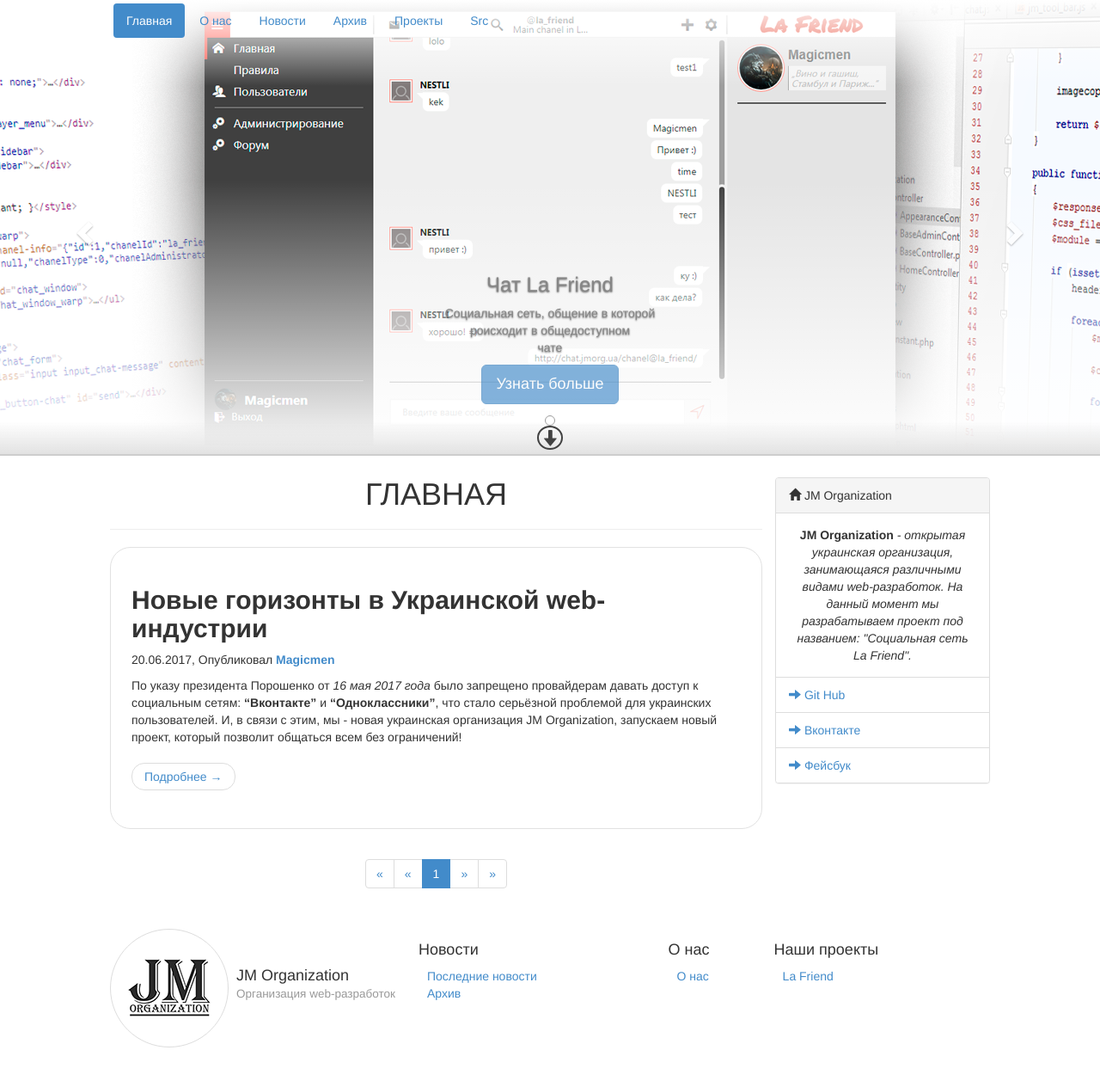
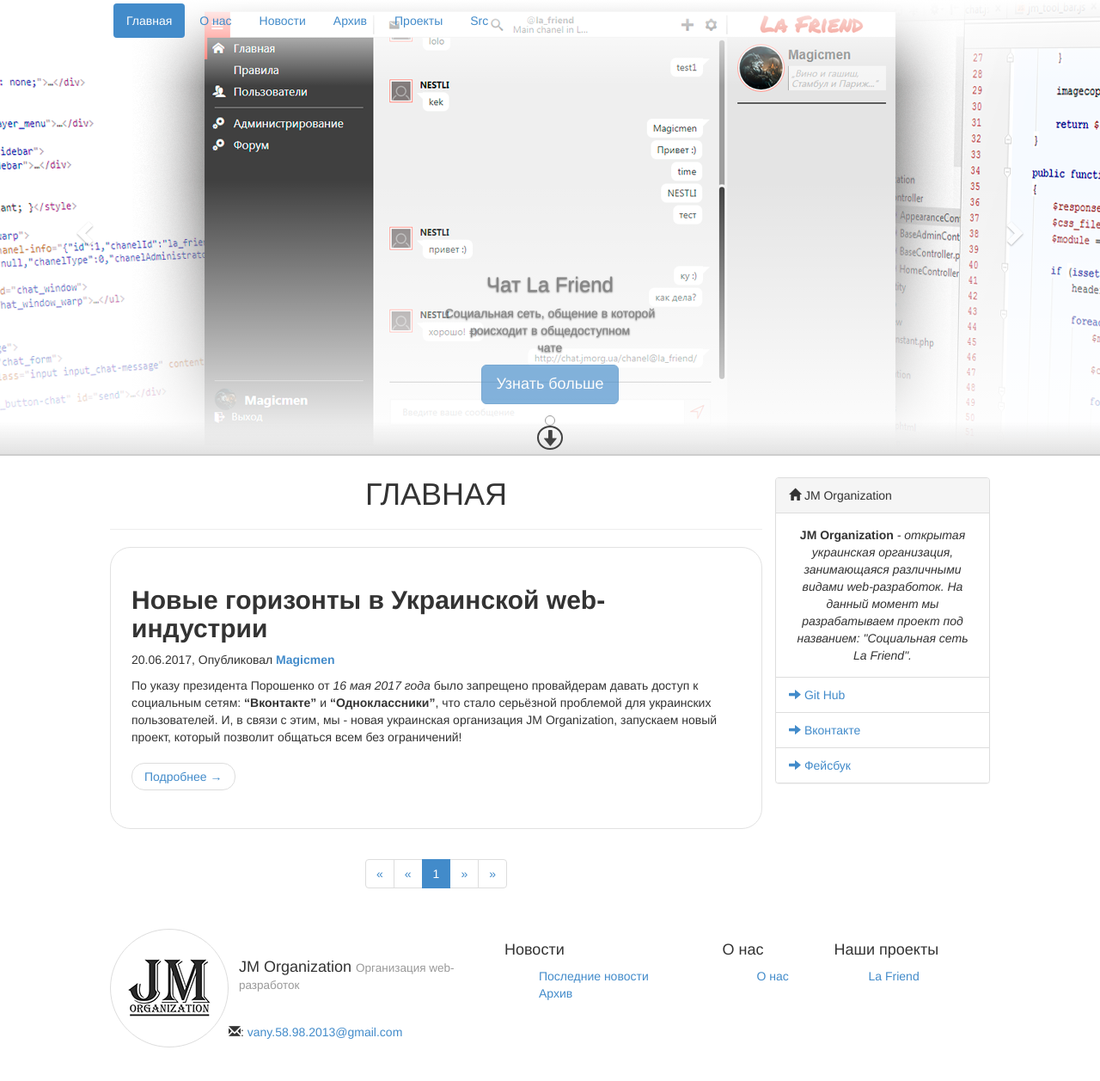
Before and after one commit to jm-organization/jm-organization.github.io, a Jekyll site: the page built from index.html, in a window 1280 px wide and 1310 px high. Shown: the top 1257 px of the window at 86% size. Built offline with Jekyll 4.4.1, drawn with Linux system fonts in a browser that asks for light colours; the list of posts is cut into pages by our own code.

Commit message:
Updated footer

```diff
--- a/_includes/jm_footer.html
+++ b/_includes/jm_footer.html
@@ -2,7 +2,13 @@
     <div class="jm-f-logo">
         <img src="/assets/img/logotypes/small_logotype.png" alt="jm-organization" class="img-circle img-thumbnail">
         <h4>JM Organization <small>Организация web-разработок</small></h4>
+        <div clas="jm-f-contacts">
+            <ul class="jm-contact">
+                <li><span class="glyphicon glyphicon-envelope"></span>: <a href="mailto:vany.58.98.2013@gmail.com">vany.58.98.2013@gmail.com</a></li>
+            </ul>
+        </div>
     </div>
+
     <div class="jm-f-blocks">
         <div class="jm-f-block">
             <h4>Новости</h4>
--- a/assets/css/main.css
+++ b/assets/css/main.css
@@ -6,17 +6,19 @@
   margin-bottom: 48px;
   width: 100%; }
   footer .page-width .jm-f-logo {
-    max-width: 350px;
+    max-width: 450px;
     display: inline-block;
     margin-bottom: 42px; }
+    footer .page-width .jm-f-logo img {
+      float: left; }
     footer .page-width .jm-f-logo h4 {
       max-width: 58%;
-      float: right;
-      padding-top: 35px;
-      display: inline-block; }
+      padding: 35px 0;
+      display: inline-block;
+      margin: 0 0 0 12px; }
   footer .page-width .jm-f-blocks {
     display: inline-table;
-    width: calc(100% - 350px);
+    width: calc(100% - 450px);
     float: right;
     height: 180px; }
     footer .page-width .jm-f-blocks .jm-f-block {
@@ -24,8 +26,6 @@
       padding: 5px 9px;
       margin-bottom: 25px;
       height: inherit; }
-      footer .page-width .jm-f-blocks .jm-f-block ul {
-        padding-left: 10px; }
 
 li {
   list-style: none; }
```
Also changed, not shown: assets/css/main.sass (+7 -5 lines).
